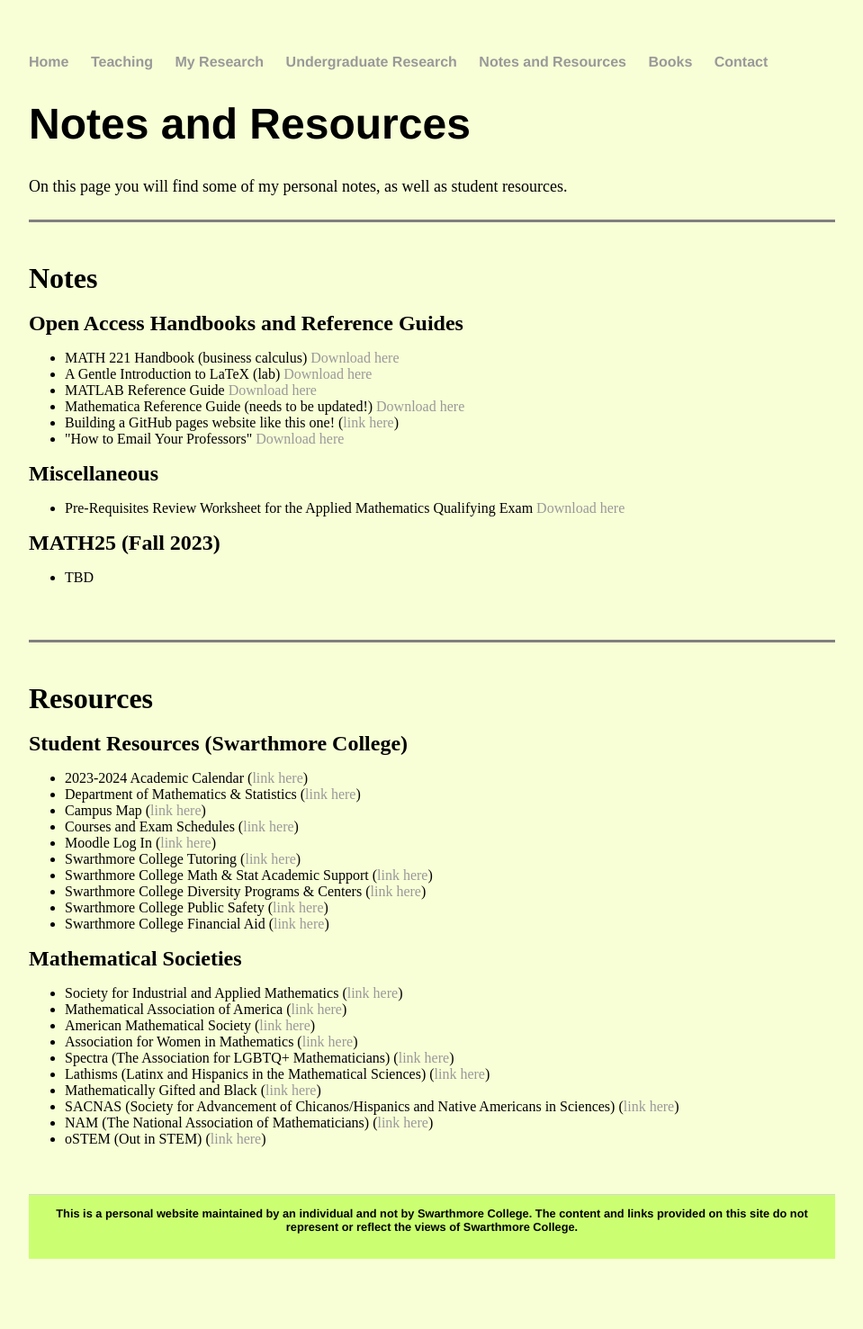
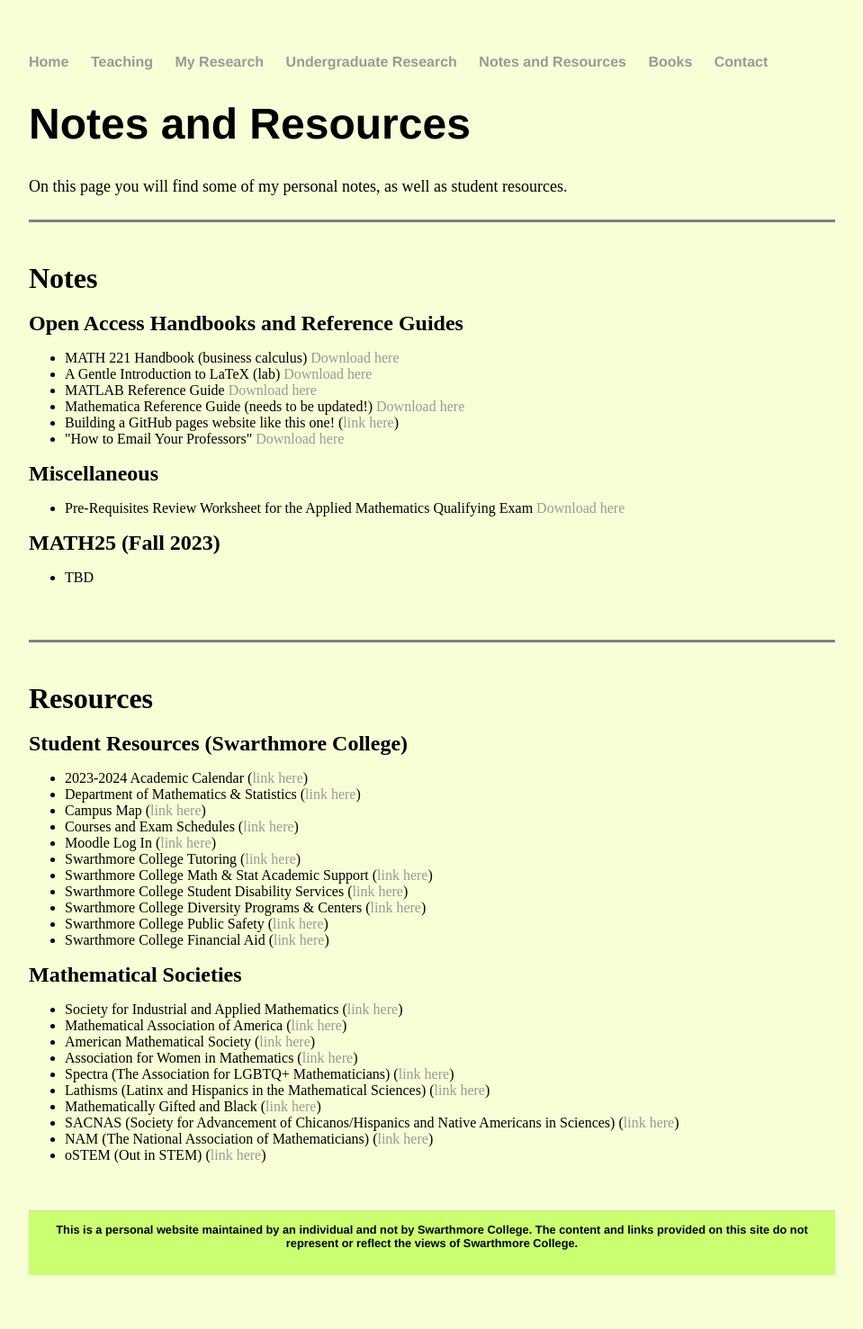
Before and after one commit to jhknakao/jhknakao.github.io, a Jekyll site: the page built from notes.html, in a window 1280 px wide. Shown: the whole page at 90% size, without its empty margins (160-1119 px from the left). Built offline with Jekyll 4.4.1, drawn with Linux system fonts in a browser that asks for light colours.

Commit message:
Update notes.html

```diff
--- a/notes.html
+++ b/notes.html
@@ -52,6 +52,7 @@ title: Notes and Resources
 		<li>Moodle Log In (<a href="https://moodle.swarthmore.edu/">link here</a>)</li>
 		<li>Swarthmore College Tutoring (<a href="https://www.swarthmore.edu/office-academic-success/tutors">link here</a>)</li>
 		<li>Swarthmore College Math & Stat Academic Support (<a href="https://www.swarthmore.edu/mathematics-statistics/academic-support">link here</a>)</li>
+		<li>Swarthmore College Student Disability Services (<a href="https://www.swarthmore.edu/office-academic-success/welcome-to-student-disability-services">link here</a>)</li>
 		<li>Swarthmore College Diversity Programs & Centers (<a href="https://www.swarthmore.edu/meet-swarthmore/diversity-swarthmore">link here</a>)</li>
 		<li>Swarthmore College Public Safety (<a href="https://www.swarthmore.edu/public-safety">link here</a>)</li>
 		<li>Swarthmore College Financial Aid (<a href="https://www.swarthmore.edu/financial-aid">link here</a>)</li>
```
